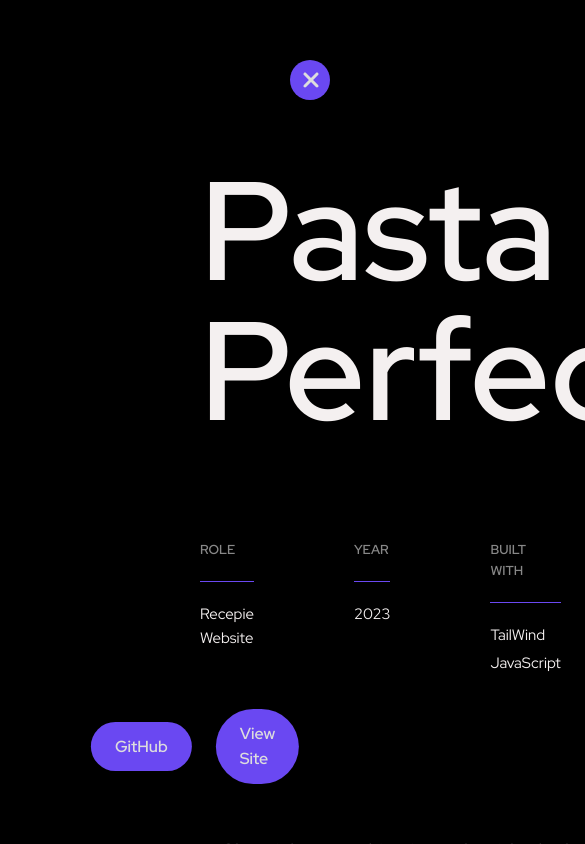
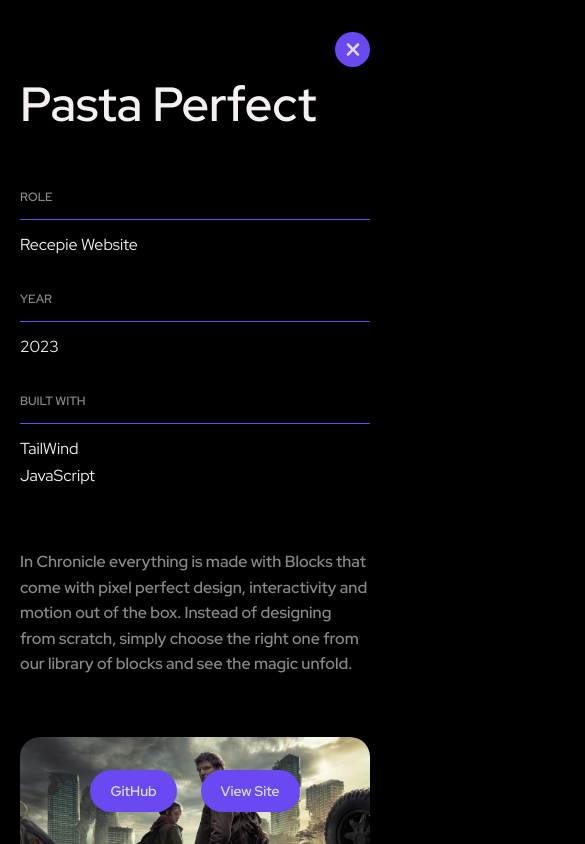
Before and after one commit to TLNRB/portfolioWebsite, a Vue app in the folder portfolioWebsite/: page /project in a window 390 px wide. Shown: the top 844 px of the page, 585 px wide, since content can reach past the window. Built offline with nearby package versions, Linux system fonts and the light colour scheme.

Commit message:
Responsive design done

```diff
--- a/portfolioWebsite/src/views/ProjectView.vue
+++ b/portfolioWebsite/src/views/ProjectView.vue
@@ -76,13 +76,15 @@
 
 .project .upper-container .info-container .info p {
   padding-top: 1.25rem;
+  font-size: 1.125rem;
 }
 
 .project .upper-container .info-container .info div {
-  padding-top: 1.25rem;
+  padding-top: 1.125rem;
   display: flex;
   flex-direction: column;
   gap: 0.25rem;
+  font-size: 1.25rem;
 }
 
 .project .upper-container .info-container .info div p {
@@ -156,4 +158,166 @@
 .project #back:hover {
   transform: translateY(-5px);
 }
+
+/* Responsive */
+@media screen and (max-width: 1400px) {
+  .project {
+    padding: 6.25rem 6.25rem 3.75rem 6.25rem;
+  }
+  .project .upper-container h1 {
+    font-size: 6.25rem;
+  }
+
+  .project .button-container {
+    bottom: 2.5rem;
+  }
+}
+
+@media screen and (max-width: 1068px) {
+  .project {
+    padding: 6.25rem 3.75rem 3.75rem 3.75rem;
+  }
+  .project .upper-container h1 {
+    font-size: 5rem;
+  }
+  .project .upper-container .info-container {
+    margin: 3.75rem 0 6.25rem 0;
+    flex-direction: column;
+    gap: 2rem;
+  }
+
+  .project .upper-container .info-container .info {
+    width: 500px;
+  }
+
+  .project .upper-container .info-container .info h3 {
+    padding-bottom: 0.75rem;
+  }
+
+  .project .upper-container .info-container .info p {
+    padding-top: 0.75rem;
+  }
+
+  .project .upper-container .info-container .info div {
+    padding-top: 0.75rem;
+    gap: 0.125rem;
+  }
+
+  .project .upper-container .description {
+    width: 100%;
+  }
+}
+
+@media screen and (max-width: 768px) {
+  .project {
+    padding: 6.25rem 2rem 3.75rem 2rem;
+  }
+  .project .upper-container h1 {
+    font-size: 3.5rem;
+  }
+
+  .project .upper-container .info-container {
+    margin-bottom: 3.75rem;
+  }
+  .project .upper-container .info-container .info {
+    width: 250px;
+  }
+
+  .project .upper-container .info-container .info h3 {
+    padding-bottom: 0.75rem;
+    font-size: 0.75rem;
+  }
+
+  .project .upper-container .info-container .info p {
+    padding-top: 0.75rem;
+    font-size: 1rem;
+  }
+
+  .project .upper-container .info-container .info div {
+    font-size: 1rem;
+  }
+
+  .project .upper-container .description {
+    margin-bottom: 3.75rem;
+    font-size: 1rem;
+    font-weight: 600;
+  }
+
+  .project .lower-container img {
+    border-radius: 25px;
+  }
+
+  .project .button-container {
+    bottom: 2rem;
+  }
+
+  .project #back {
+    width: 35px;
+    height: 35px;
+    top: 2rem;
+    right: 2rem;
+    font-size: 1.25rem;
+  }
+
+  .project #back .icon {
+    transform: translateY(0.5px) translateX(0.5px);
+  }
+
+  .project .button-container {
+    bottom: 2rem;
+  }
+
+  .project .button-container a {
+    padding: 0.625rem 1.25rem;
+    font-size: 0.875rem;
+  }
+}
+
+@media screen and (max-width: 560px) {
+  .project {
+    padding: 5rem 1.25rem 3.75rem 1.25rem;
+  }
+  .project .upper-container h1 {
+    font-size: 3rem;
+  }
+  .project .upper-container .info-container .info {
+    width: 100%;
+  }
+
+  .project .lower-container img {
+    border-radius: 20px;
+  }
+
+  .project #back {
+    top: 2rem;
+    right: 1.25rem;
+  }
+
+  .project .button-container {
+    width: 100%;
+    justify-content: center;
+  }
+}
+
+@media screen and (max-width: 360px) {
+  .project {
+    padding: 5rem 1.25rem 3.75rem 1.25rem;
+  }
+  .project .upper-container h1 {
+    font-size: 2.125rem;
+  }
+
+  .project .lower-container img {
+    border-radius: 15px;
+  }
+
+  .project #back {
+    top: 1.25rem;
+    right: 1.25rem;
+  }
+
+  .project .button-container {
+    bottom: 1.25rem;
+  }
+}
 </style>
```
